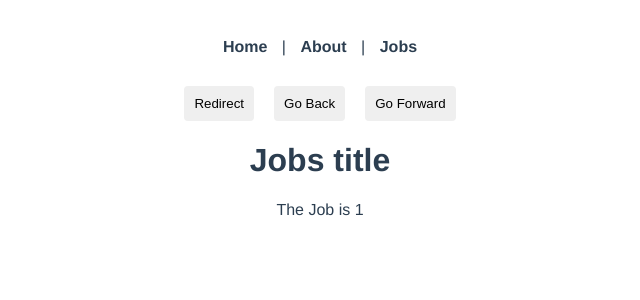
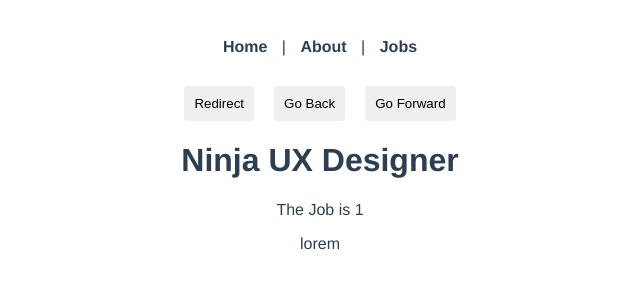
Before and after one commit to AdaN6/vue3_CLI, a Vue app in the folder ninja-jobs/: page /jobs/1 in a window 1280 px wide. Shown: the top 300 px of the page, without its empty margins (320-960 px from the left). Built offline with nearby package versions, Linux system fonts and the light colour scheme; data requests are answered from the project's data file.

Commit message:
fetch the data from json server in job details and showed the datas

```diff
--- a/ninja-jobs/src/views/jobs/JobDetails.vue
+++ b/ninja-jobs/src/views/jobs/JobDetails.vue
@@ -1,12 +1,33 @@
 <template>
-    <h1>Jobs title </h1>
-    <p> The Job is {{ id }} </p>
+
+    <!-- if without v-if, the system will always think job = null. Hence, will not show any datas -->
+    <div v-if="job">
+
+        <h1>{{ job.title }}</h1>
+        <p> The Job is {{ id }} </p>
+        <p>{{ job.details }}</p>
+
+    </div>
+    <div v-else>
+        <p>Loading job details ...</p>
+    </div>
 </template>
 
 <script>
 export default {
 
     props: ['id'],
+    data() {
+        return{
+            job: null
+        }
+    },
+    mounted() {
+        fetch('http://localhost:3000/jobs/' +this.id)
+          .then((res) => res.json())
+          .then((data) => this.job = data)
+          .catch(err => console.log(err.message))
+    }
 
 
     // data() {
```
